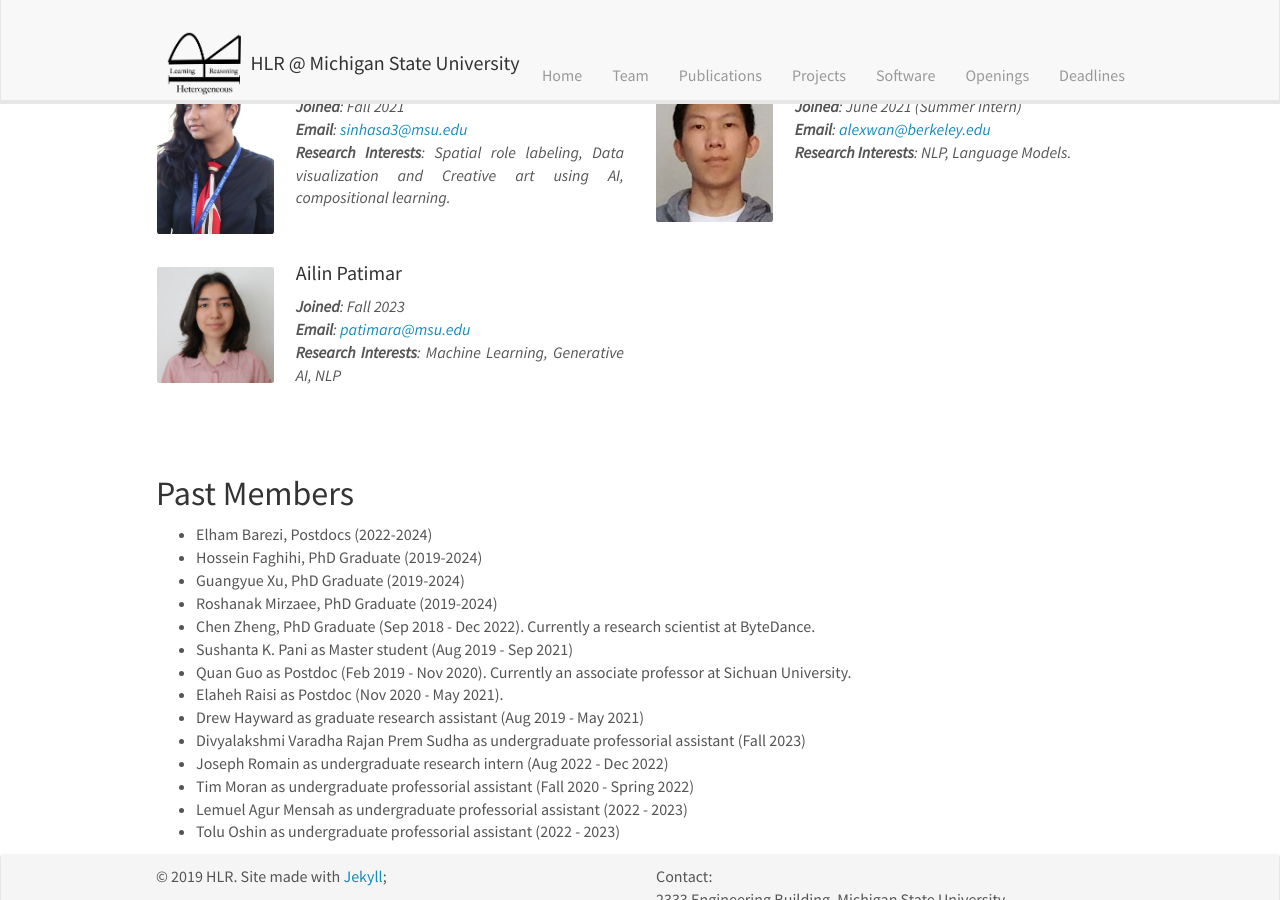
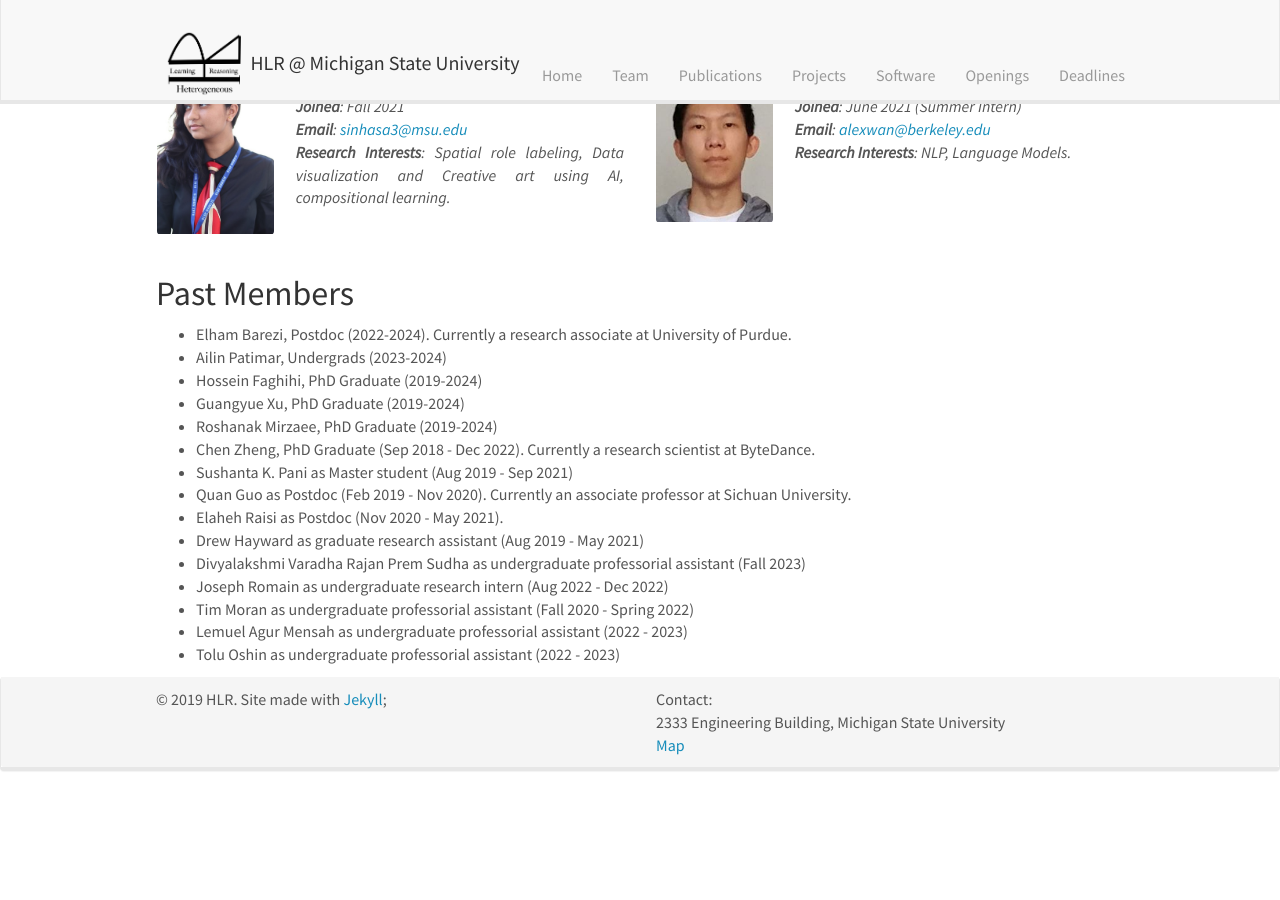
Before and after one commit to HLR/HLR.github.io, a Jekyll site: the page built from _pages/team.md, in a window 1280 px wide and 900 px high, scrolled down 2842 px. Built offline with Jekyll 4.4.1, drawn with Linux system fonts in a browser that asks for light colours; nearby versions of some CDN libraries; after the commit the page ends 3635 px from its top, so only the background shows below that.

Commit message:
Revise infomation updated for Postdocs and Undergrads

```diff
--- a/_pages/team.md
+++ b/_pages/team.md
@@ -96,13 +96,13 @@ Go to <a href="{{ site.url }}{{ site.baseurl }}/pictures/"> <b>Gallery</b> </a>
   <i><b>Joined</b>: {{ member.joined }}</i><br>
   <i><b>Email</b>: <{{ member.email }}></i><br>
   <i><b>Research Interests</b>: {{ member.research_interest }}</i>
-
 </div>
 {% endfor %}
 </div>
 
 ## Past Members
-- Elham Barezi, Postdocs (2022-2024)
+- Elham Barezi, Postdoc (2022-2024). Currently a research associate at University of Purdue.
+- Ailin Patimar, Undergrads (2023-2024)
 - Hossein Faghihi, PhD Graduate (2019-2024)
 - Guangyue Xu, PhD Graduate (2019-2024)
 - Roshanak Mirzaee, PhD Graduate (2019-2024)
```
Also changed, not shown: _data/undergrads.yml (+7 -6 lines).
